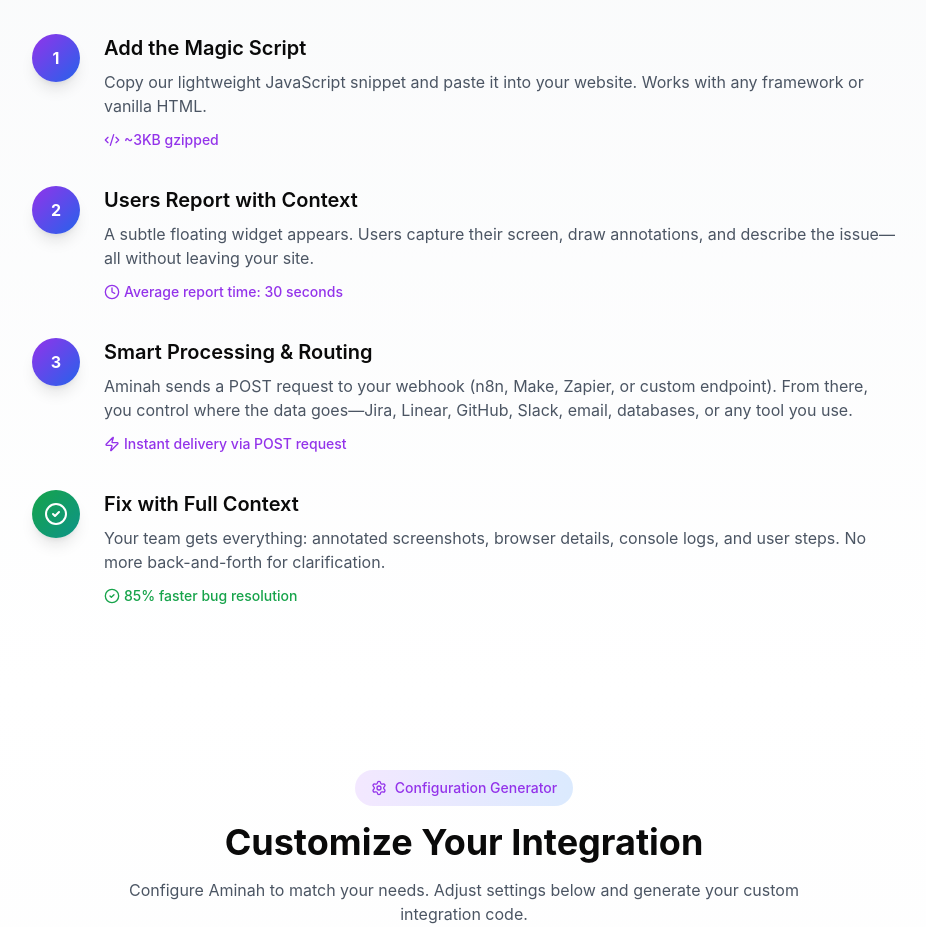
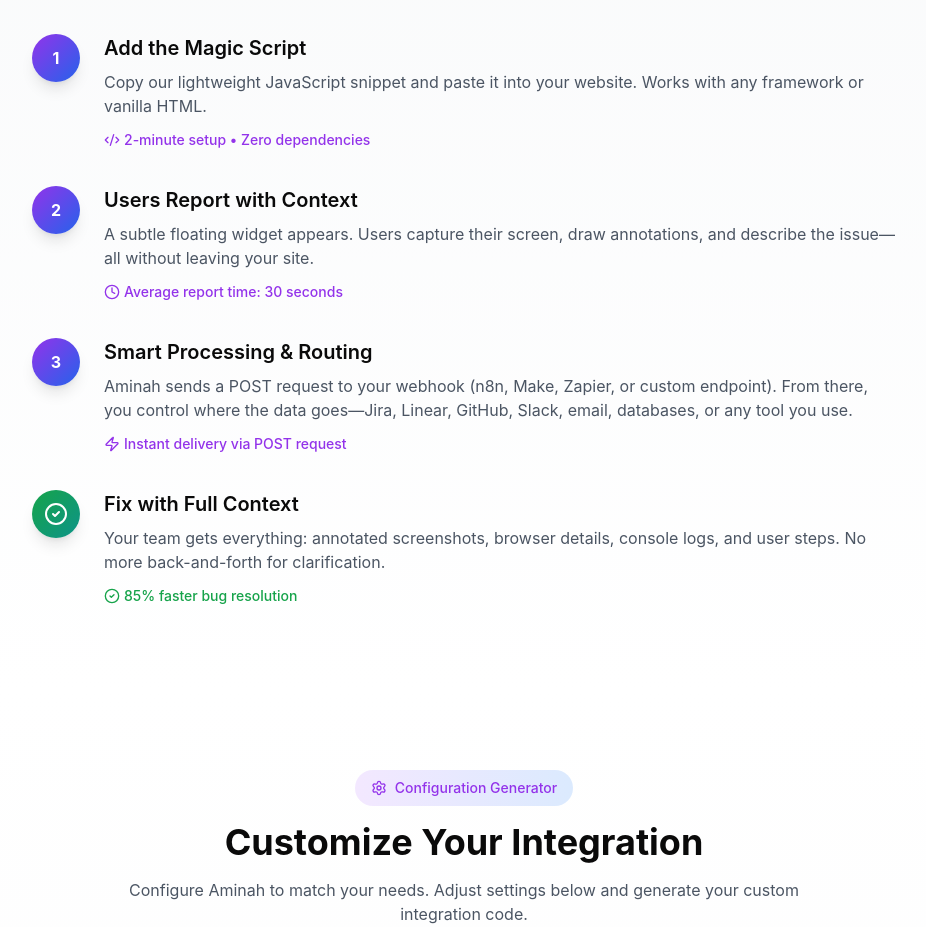
Before and after one commit to KernelCode/aminah.uxbert.ai, a React (Vite) app: page / in a window 1280 px wide. Shown: the part 1800-2727 px from the top of the page, without its empty margins (176-1102 px from the left). Built offline with nearby package versions, Linux system fonts and the light colour scheme.

Commit message:
fix: update setup description for clarity in App component

```diff
--- a/src/App.tsx
+++ b/src/App.tsx
@@ -498,7 +498,7 @@ function App() {
                 </p>
                 <div className="mt-3 inline-flex items-center text-xs sm:text-sm text-purple-600 font-medium">
                   <Code2 className="h-4 w-4 mr-1" />
-                  ~3KB gzipped
+                  2-minute setup • Zero dependencies
                 </div>
               </div>
             </div>
```
